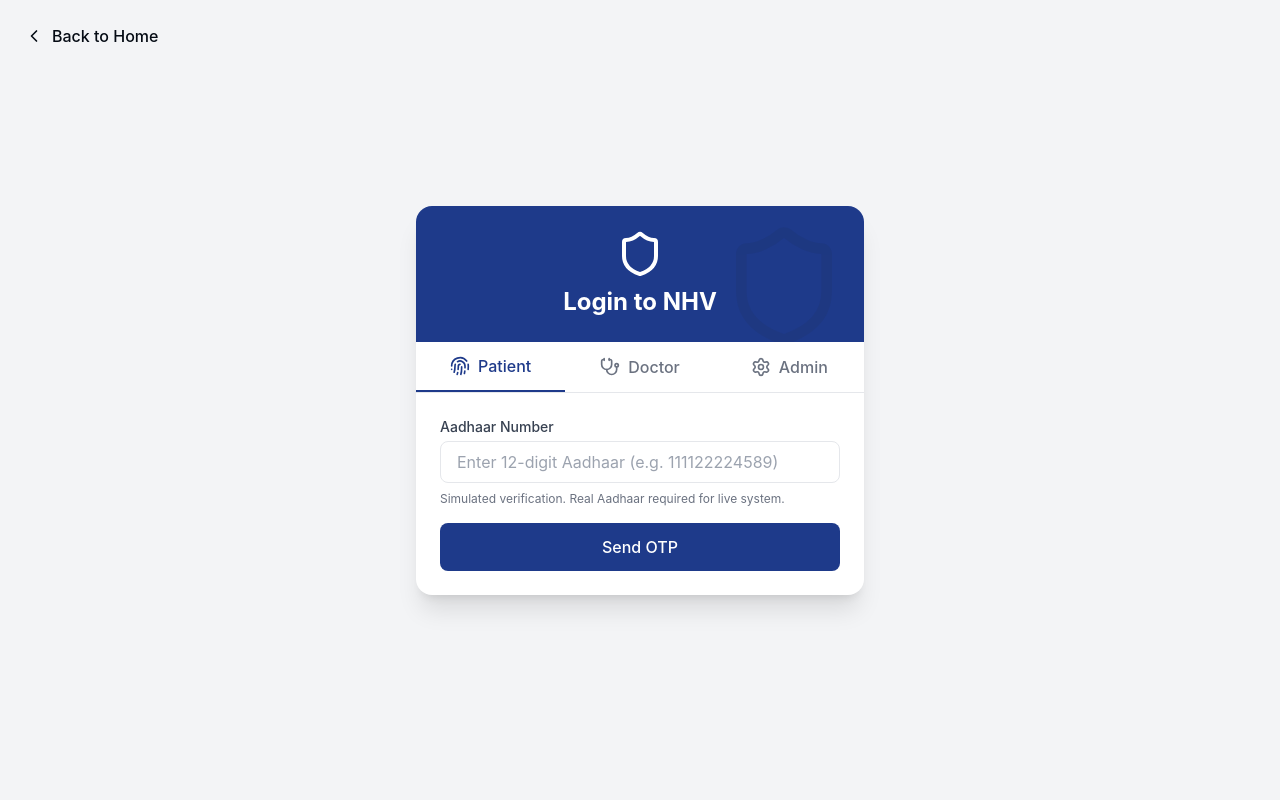
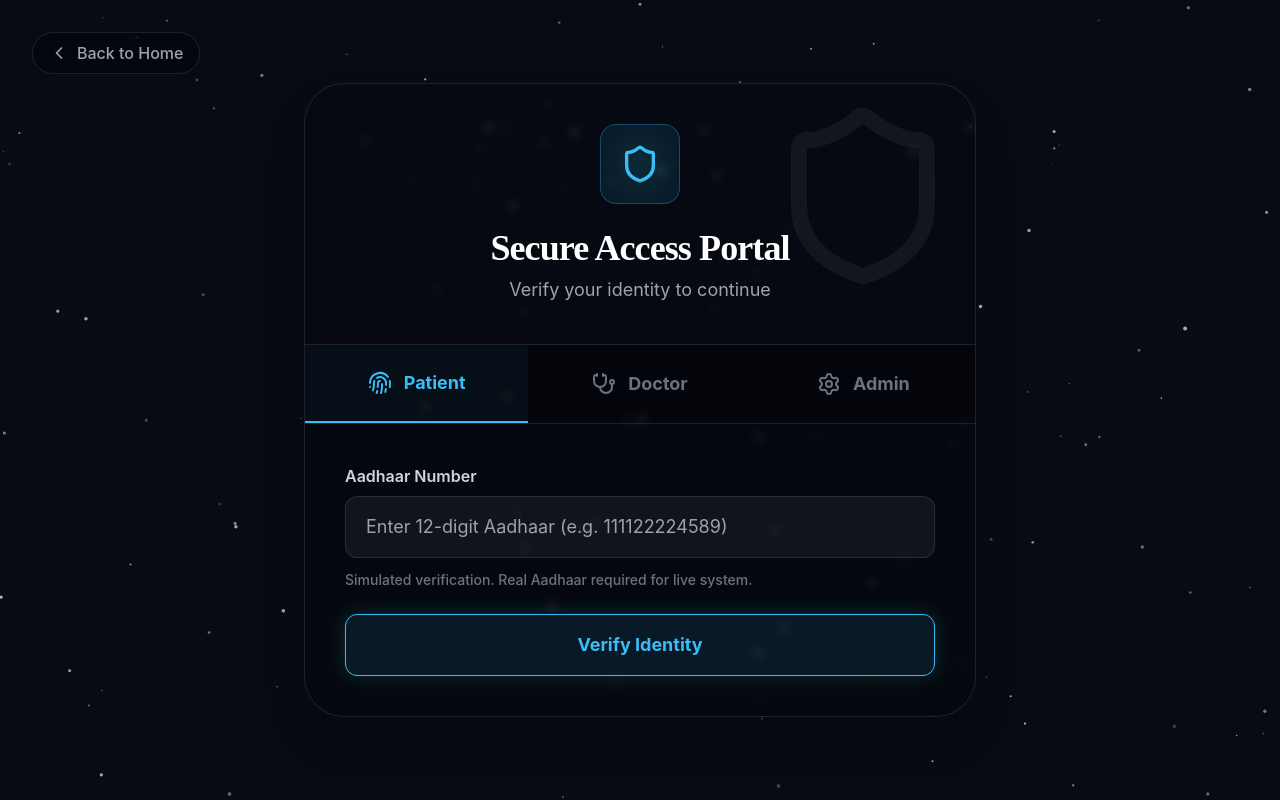
Before and after one commit to SAMJOD07-devz/National-Health-Vault, a React (Vite) app: page /login in a window 1280 px wide. Built offline with nearby package versions, Linux system fonts and the light colour scheme; no server answers.

Commit message:
feat: login page cosmos particles and smooth scrolling

```diff
--- a/src/index.css
+++ b/src/index.css
@@ -3,6 +3,9 @@
 @tailwind utilities;
 
 @layer base {
+  html {
+    scroll-behavior: smooth;
+  }
   body {
     @apply bg-nhv-lightGray text-slate-800 antialiased;
   }
--- a/src/pages/LoginPage.tsx
+++ b/src/pages/LoginPage.tsx
@@ -1,8 +1,76 @@
-import React, { useState } from 'react';
+import React, { useState, useEffect, useRef } from 'react';
 import { useNavigate } from 'react-router-dom';
 import { useAuth } from '../context/AuthContext';
 import { Shield, Fingerprint, Stethoscope, ChevronLeft, Settings } from 'lucide-react';
 import { Link } from 'react-router-dom';
+
+function ParticleBackground() {
+  const canvasRef = useRef<HTMLCanvasElement>(null);
+
+  useEffect(() => {
+    const canvas = canvasRef.current;
+    if (!canvas) return;
+    const ctx = canvas.getContext('2d');
+    if (!ctx) return;
+
+    let animationFrameId: number;
+    let particles: {x: number, y: number, radius: number, vx: number, vy: number, alpha: number}[] = [];
+
+    const resize = () => {
+      canvas.width = window.innerWidth;
+      canvas.height = window.innerHeight;
+      initParticles();
+    };
+
+    const initParticles = () => {
+      particles = [];
+      const numParticles = Math.floor((canvas.width * canvas.height) / 8000); // density
+      for(let i=0; i<numParticles; i++) {
+        particles.push({
+          x: Math.random() * canvas.width,
+          y: Math.random() * canvas.height,
+          radius: Math.random() * 1.5 + 0.5, // size variation
+          vx: (Math.random() - 0.5) * 0.3,   // slow drift
+          vy: (Math.random() - 0.5) * 0.3,
+          alpha: Math.random() * 0.5 + 0.2
+        });
+      }
+    };
+
+    const draw = () => {
+      ctx.clearRect(0, 0, canvas.width, canvas.height);
+
+      particles.forEach(p => {
+        p.x += p.vx;
+        p.y += p.vy;
+
+        // Wrap around edges
+        if (p.x < 0) p.x = canvas.width;
+        if (p.x > canvas.width) p.x = 0;
+        if (p.y < 0) p.y = canvas.height;
+        if (p.y > canvas.height) p.y = 0;
+
+        ctx.fillStyle = `rgba(255, 255, 255, ${p.alpha})`;
+        ctx.beginPath();
+        ctx.arc(p.x, p.y, p.radius, 0, Math.PI * 2);
+        ctx.fill();
+      });
+
+      animationFrameId = requestAnimationFrame(draw);
+    };
+
+    window.addEventListener('resize', resize);
+    resize();
+    draw();
+
+    return () => {
+      window.removeEventListener('resize', resize);
+      cancelAnimationFrame(animationFrameId);
+    };
+  }, []);
+
+  return <canvas ref={canvasRef} className="absolute inset-0 z-0 bg-[#070b14]" />;
+}
 
 export default function LoginPage() {
   const [activeTab, setActiveTab] = useState<'patient' | 'doctor' | 'admin'>('patient');
@@ -65,77 +133,91 @@
   };
 
   return (
-    <div className="min-h-screen bg-nhv-lightGray flex flex-col items-center justify-center p-4">
-      <Link to="/" className="absolute top-6 left-6 flex items-center gap-2 text-nhv-dark hover:text-nhv-blue font-medium">
+    <div className="relative min-h-screen flex flex-col items-center justify-center p-6 text-white overflow-hidden">
+
+      {/* Cosmos Particle Background */}
+      <ParticleBackground />
+
+      <Link
+        to="/"
+        className="absolute top-8 left-8 z-20 flex items-center gap-2 text-gray-400 hover:text-white font-medium transition-colors bg-black/30 px-4 py-2 rounded-full border border-white/10 backdrop-blur-md"
+      >
         <ChevronLeft className="w-5 h-5" /> Back to Home
       </Link>
 
-      <div className="w-full max-w-md bg-white rounded-2xl shadow-xl overflow-hidden">
-        <div className="bg-nhv-blue p-6 text-center relative overflow-hidden">
-          <div className="absolute top-0 right-0 p-4 opacity-10">
-             <Shield className="w-32 h-32" />
+      <div className="relative z-10 w-full max-w-2xl bg-black/10 backdrop-blur-sm rounded-[2.5rem] shadow-2xl overflow-hidden border border-white/10">
+
+        {/* Header */}
+        <div className="bg-transparent p-10 text-center relative overflow-hidden border-b border-white/10">
+          <div className="absolute top-0 right-0 p-4 opacity-5">
+             <Shield className="w-48 h-48" />
           </div>
-          <Shield className="w-12 h-12 text-white mx-auto mb-2 relative z-10" />
-          <h2 className="text-2xl font-bold text-white relative z-10">Login to NHV</h2>
+          <div className="w-20 h-20 bg-nhv-accent/10 border border-nhv-accent/30 rounded-2xl flex items-center justify-center mx-auto mb-6 relative z-10">
+            <Shield className="w-10 h-10 text-nhv-accent drop-shadow-[0_0_15px_rgba(45,212,191,0.5)]" />
+          </div>
+          <h2 className="text-4xl font-bold font-serif text-white relative z-10 tracking-tight">Secure Access Portal</h2>
+          <p className="text-gray-400 mt-2 text-lg">Verify your identity to continue</p>
         </div>
 
-        <div className="flex border-b text-sm sm:text-base">
+        {/* Tabs */}
+        <div className="flex border-b border-white/10 bg-black/40">
           <button
-            className={`flex-1 py-3 font-medium flex items-center justify-center gap-1 sm:gap-2 ${activeTab === 'patient' ? 'text-nhv-blue border-b-2 border-nhv-blue' : 'text-gray-500'}`}
+            className={`flex-1 py-6 text-lg font-bold flex items-center justify-center gap-3 transition-all ${activeTab === 'patient' ? 'text-nhv-accent bg-nhv-accent/5 border-b-2 border-nhv-accent' : 'text-gray-500 hover:text-gray-300 hover:bg-white/5'}`}
             onClick={() => { setActiveTab('patient'); setError(''); setShowOtp(false); }}
           >
-            <Fingerprint className="w-4 h-4 sm:w-5 sm:h-5" /> Patient
+            <Fingerprint className="w-6 h-6" /> Patient
           </button>
           <button
-            className={`flex-1 py-3 font-medium flex items-center justify-center gap-1 sm:gap-2 ${activeTab === 'doctor' ? 'text-nhv-blue border-b-2 border-nhv-blue' : 'text-gray-500'}`}
+            className={`flex-1 py-6 text-lg font-bold flex items-center justify-center gap-3 transition-all ${activeTab === 'doctor' ? 'text-blue-400 bg-blue-500/5 border-b-2 border-blue-400' : 'text-gray-500 hover:text-gray-300 hover:bg-white/5'}`}
             onClick={() => { setActiveTab('doctor'); setError(''); }}
           >
-            <Stethoscope className="w-4 h-4 sm:w-5 sm:h-5" /> Doctor
+            <Stethoscope className="w-6 h-6" /> Doctor
           </button>
           <button
-            className={`flex-1 py-3 font-medium flex items-center justify-center gap-1 sm:gap-2 ${activeTab === 'admin' ? 'text-nhv-blue border-b-2 border-nhv-blue' : 'text-gray-500'}`}
+            className={`flex-1 py-6 text-lg font-bold flex items-center justify-center gap-3 transition-all ${activeTab === 'admin' ? 'text-purple-400 bg-purple-500/5 border-b-2 border-purple-400' : 'text-gray-500 hover:text-gray-300 hover:bg-white/5'}`}
             onClick={() => { setActiveTab('admin'); setError(''); }}
           >
-            <Settings className="w-4 h-4 sm:w-5 sm:h-5" /> Admin
+            <Settings className="w-6 h-6" /> Admin
           </button>
         </div>
 
-        <div className="p-6">
+        {/* Forms */}
+        <div className="p-10 bg-black/20">
           {error && (
-            <div className="mb-4 p-3 bg-red-50 text-nhv-red rounded-lg text-sm border border-red-100">
-              {error}
+            <div className="mb-6 p-4 bg-nhv-red/10 text-nhv-red rounded-xl text-base font-medium border border-nhv-red/20 flex items-center gap-3 animate-fade-in">
+              <Shield className="w-5 h-5 shrink-0" /> {error}
             </div>
           )}
 
           {activeTab === 'patient' && (
             !showOtp ? (
-              <form onSubmit={handlePatientSubmit} className="space-y-4 animate-fade-in">
+              <form onSubmit={handlePatientSubmit} className="space-y-6 animate-fade-in">
                 <div>
-                  <label className="block text-sm font-medium text-gray-700 mb-1">Aadhaar Number</label>
+                  <label className="block text-base font-semibold text-gray-300 mb-2">Aadhaar Number</label>
                   <input
                     type="text"
                     placeholder="Enter 12-digit Aadhaar (e.g. 111122224589)"
-                    className="w-full px-4 py-2 border rounded-lg focus:ring-2 focus:ring-nhv-blue focus:border-nhv-blue outline-none"
+                    className="w-full px-5 py-4 bg-white/5 border border-white/10 rounded-xl focus:ring-2 focus:ring-nhv-accent/50 focus:border-nhv-accent outline-none text-white text-lg transition-all"
                     value={aadhaar}
                     onChange={(e) => setAadhaar(e.target.value.replace(/\D/g, '').slice(0, 12))}
                   />
-                  <p className="text-xs text-gray-500 mt-2">Simulated verification. Real Aadhaar required for live system.</p>
+                  <p className="text-sm text-gray-500 mt-3 font-medium">Simulated verification. Real Aadhaar required for live system.</p>
                 </div>
-                <button type="submit" className="w-full bg-nhv-blue text-white py-3 rounded-lg font-medium hover:bg-blue-800 transition-colors">
-                  Send OTP
+                <button type="submit" className="w-full bg-nhv-accent/10 border border-nhv-accent text-nhv-accent py-4 rounded-xl text-lg font-bold hover:bg-nhv-accent hover:text-white transition-all shadow-[0_0_20px_rgba(45,212,191,0.2)] hover:shadow-[0_0_30px_rgba(45,212,191,0.5)]">
+                  Verify Identity
                 </button>
               </form>
             ) : (
-              <form onSubmit={handlePatientOtpVerify} className="space-y-4 animate-fade-in">
-                <div className="bg-blue-50 p-4 rounded-lg text-sm text-nhv-blue mb-4 border border-blue-100">
-                  <p className="font-medium">Mock OTP sent!</p>
-                  <p>Auto-filled for hackathon demo purposes.</p>
+              <form onSubmit={handlePatientOtpVerify} className="space-y-6 animate-fade-in">
+                <div className="bg-nhv-accent/10 p-5 rounded-xl text-base text-nhv-accent mb-6 border border-nhv-accent/20">
+                  <p className="font-bold mb-1 flex items-center gap-2"><Fingerprint className="w-5 h-5" /> Mock OTP sent!</p>
+                  <p className="opacity-80">Auto-filled for hackathon demo purposes.</p>
                 </div>
                 <div>
-                  <label className="block text-sm font-medium text-gray-700 mb-1">Enter OTP</label>
+                  <label className="block text-base font-semibold text-gray-300 mb-2">Enter OTP</label>
                   <input
                     type="text"
-                    className="w-full px-4 py-2 border rounded-lg focus:ring-2 focus:ring-nhv-blue focus:border-nhv-blue outline-none tracking-widest text-center text-xl"
+                    className="w-full px-5 py-4 bg-white/5 border border-white/10 rounded-xl outline-none tracking-[1em] text-center text-3xl font-mono text-white focus:ring-2 focus:ring-nhv-accent/50"
                     value="123456"
                     readOnly
                   />
@@ -143,22 +225,22 @@
                 <button
                   type="submit"
                   disabled={loading}
-                  className="w-full bg-nhv-green text-white py-3 rounded-lg font-medium hover:bg-green-600 transition-colors disabled:opacity-70"
+                  className="w-full bg-nhv-accent text-black py-4 rounded-xl text-lg font-bold hover:bg-teal-400 transition-all disabled:opacity-70 shadow-[0_0_20px_rgba(45,212,191,0.4)]"
                 >
-                  {loading ? 'Verifying...' : 'Verify & Login'}
+                  {loading ? 'Authenticating...' : 'Confirm & Login'}
                 </button>
               </form>
             )
           )}
 
           {activeTab === 'doctor' && (
-            <form onSubmit={handleDoctorSubmit} className="space-y-4 animate-fade-in">
+            <form onSubmit={handleDoctorSubmit} className="space-y-6 animate-fade-in">
               <div>
-                <label className="block text-sm font-medium text-gray-700 mb-1">Medical License Number</label>
+                <label className="block text-base font-semibold text-gray-300 mb-2">Medical License Number</label>
                 <input
                   type="text"
                   placeholder="e.g. MCI-12345"
-                  className="w-full px-4 py-2 border rounded-lg focus:ring-2 focus:ring-nhv-blue focus:border-nhv-blue outline-none"
+                  className="w-full px-5 py-4 bg-white/5 border border-white/10 rounded-xl focus:ring-2 focus:ring-blue-400/50 focus:border-blue-400 outline-none text-white text-lg transition-all uppercase"
                   value={license}
                   onChange={(e) => setLicense(e.target.value)}
                 />
@@ -166,21 +248,21 @@
               <button
                 type="submit"
                 disabled={loading}
-                className="w-full bg-nhv-blue text-white py-3 rounded-lg font-medium hover:bg-blue-800 transition-colors disabled:opacity-70"
+                className="w-full bg-blue-500/10 border border-blue-500 text-blue-400 py-4 rounded-xl text-lg font-bold hover:bg-blue-500 hover:text-white transition-all shadow-[0_0_20px_rgba(59,130,246,0.2)] hover:shadow-[0_0_30px_rgba(59,130,246,0.5)] disabled:opacity-70"
               >
-                {loading ? 'Authenticating...' : 'Login as Doctor'}
+                {loading ? 'Authenticating...' : 'Access Clinical Dashboard'}
               </button>
             </form>
           )}
 
           {activeTab === 'admin' && (
-            <form onSubmit={handleAdminSubmit} className="space-y-4 animate-fade-in">
+            <form onSubmit={handleAdminSubmit} className="space-y-6 animate-fade-in">
               <div>
-                <label className="block text-sm font-medium text-gray-700 mb-1">Admin Access Code</label>
+                <label className="block text-base font-semibold text-gray-300 mb-2">Admin Access Code</label>
                 <input
                   type="password"
                   placeholder="e.g. ADMIN-NHV"
-                  className="w-full px-4 py-2 border rounded-lg focus:ring-2 focus:ring-nhv-blue focus:border-nhv-blue outline-none"
+                  className="w-full px-5 py-4 bg-white/5 border border-white/10 rounded-xl focus:ring-2 focus:ring-purple-400/50 focus:border-purple-400 outline-none text-white text-lg transition-all tracking-widest font-mono"
                   value={adminCode}
                   onChange={(e) => setAdminCode(e.target.value)}
                 />
@@ -188,10 +270,10 @@
               <button
                 type="submit"
                 disabled={loading}
-                className="w-full bg-slate-800 text-white py-3 rounded-lg font-medium hover:bg-slate-900 transition-colors disabled:opacity-70 flex justify-center items-center gap-2"
+                className="w-full bg-purple-500/10 border border-purple-500 text-purple-400 py-4 rounded-xl text-lg font-bold hover:bg-purple-500 hover:text-white transition-all shadow-[0_0_20px_rgba(168,85,247,0.2)] hover:shadow-[0_0_30px_rgba(168,85,247,0.5)] disabled:opacity-70 flex justify-center items-center gap-3"
               >
-                <Settings className="w-5 h-5" />
-                {loading ? 'Authenticating...' : 'System Login'}
+                <Settings className="w-6 h-6" />
+                {loading ? 'Authenticating...' : 'Initialize System Access'}
               </button>
             </form>
           )}
```
Also changed, not shown: src/pages/LandingPage.tsx (+39 -3 lines).
